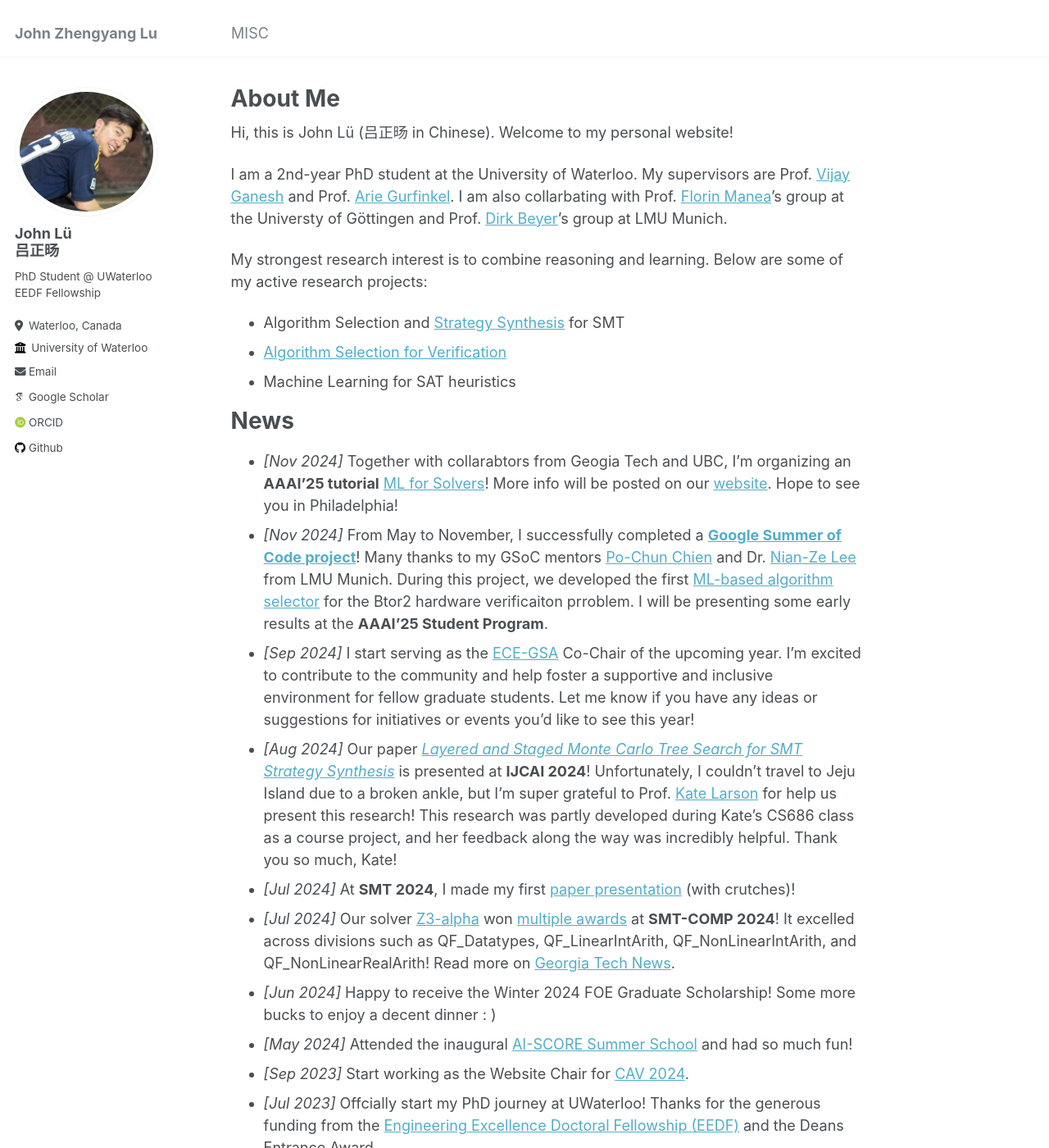
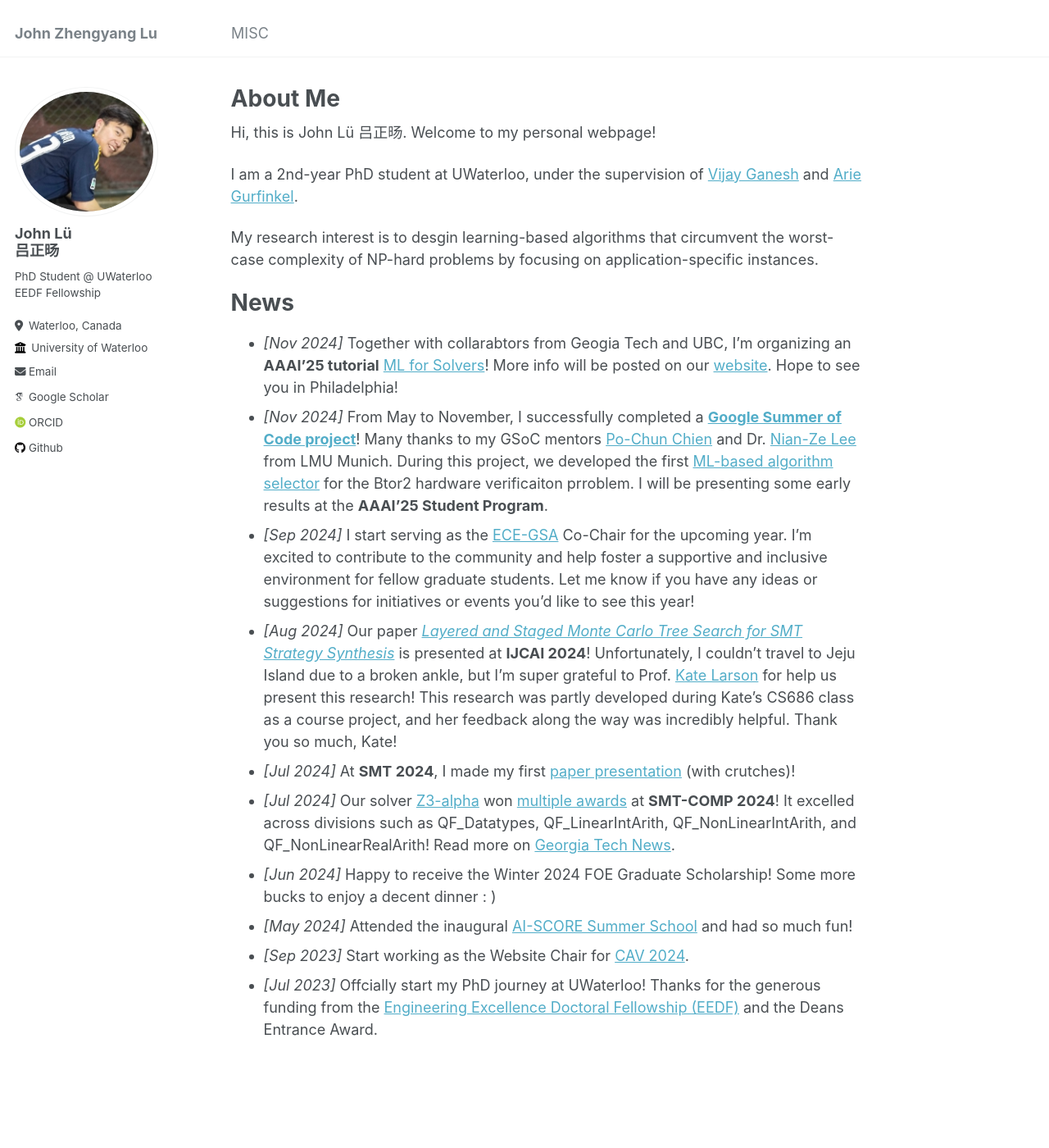
Before and after one commit to JohnLyu2/johnlyu2.github.io, a Jekyll site: the page built from _pages/about.md, in a window 1280 px wide and 1400 px high. Shown: the whole window at 82% size. Built offline with Jekyll 4.4.1, drawn with Linux system fonts in a browser that asks for light colours; some web fonts are replaced.

Commit message:
revise about me and update aaai tutorial as completed

```diff
--- a/_pages/about.md
+++ b/_pages/about.md
@@ -7,21 +7,30 @@ redirect_from:
   - /about.html
 ---
 
-Hi, this is John Lü (吕正旸 in Chinese). Welcome to my personal website!
+Hi, this is John Lü 吕正旸. Welcome to my personal webpage!
 
-I am a 2nd-year PhD student at the University of Waterloo. My supervisors are Prof. [Vijay Ganesh](https://vganesh1.github.io/) and Prof. [Arie Gurfinkel](https://arieg.bitbucket.io/). I am also collarbating with Prof. [Florin Manea](https://flmanea.blogspot.com/)'s group at the Universty of Göttingen and Prof. [Dirk Beyer](https://www.sosy-lab.org/)'s group at LMU Munich.
+I am a 2nd-year PhD student at UWaterloo, under the supervision of
+[Vijay Ganesh](https://vganesh1.github.io/) and [Arie Gurfinkel](https://arieg.bitbucket.io/).
 
-My strongest research interest is to combine reasoning and learning. Below are some of my active research projects:
+<!-- I am also collarbating with [Florin Manea](https://flmanea.blogspot.com/)'s group at the Universty of Göttingen
+and [Dirk Beyer](https://www.sosy-lab.org/)'s group at LMU Munich.  -->
 
-- Algorithm Selection and [Strategy Synthesis](https://www.ijcai.org/proceedings/2024/0211.pdf) for SMT
+My research interest is to desgin learning-based algorithms that circumvent the worst-case complexity
+of NP-hard problems by focusing on application-specific instances.
+
+<!-- - Algorithm Selection and [Strategy Synthesis](https://www.ijcai.org/proceedings/2024/0211.pdf) for SMT
 - [Algorithm Selection for Verification](https://summerofcode.withgoogle.com/programs/2024/projects/FGmF8gS3)
-- Machine Learning for SAT heuristics
+- Machine Learning for SAT heuristics -->
+
+<!-- Experiences
+====== -->
+
 
 News
 ======
 - *[Nov 2024]*  Together with collarabtors from Geogia Tech and UBC, I'm organizing an **AAAI'25 tutorial** [ML for Solvers](https://ml-for-solvers.github.io/)! More info will be posted on our [website](https://ml-for-solvers.github.io/). Hope to see you in Philadelphia!
 - *[Nov 2024]*  From May to November, I successfully completed a [**Google Summer of Code project**](https://summerofcode.withgoogle.com/programs/2024/projects/FGmF8gS3)! Many thanks to my GSoC mentors [Po-Chun Chien](https://www.sosy-lab.org/people/chien/) and Dr. [Nian-Ze Lee](https://nianzelee.github.io/) from LMU Munich. During this project, we developed the first [ML-based algorithm selector](https://gitlab.com/sosy-lab/software/btor2-select) for the Btor2 hardware verificaiton prroblem. I will be presenting some early results at the **AAAI'25 Student Program**.
-- *[Sep 2024]*  I start serving as the [ECE-GSA](https://uwaterloo.ca/electrical-computer-engineering-graduate-student-association/) Co-Chair of the upcoming year. I’m excited to contribute to the community and help foster a supportive and inclusive environment for fellow graduate students. Let me know if you have any ideas or suggestions for initiatives or events you’d like to see this year!
+- *[Sep 2024]*  I start serving as the [ECE-GSA](https://uwaterloo.ca/electrical-computer-engineering-graduate-student-association/) Co-Chair for the upcoming year. I’m excited to contribute to the community and help foster a supportive and inclusive environment for fellow graduate students. Let me know if you have any ideas or suggestions for initiatives or events you’d like to see this year!
 - *[Aug 2024]*  Our paper *[Layered and Staged Monte Carlo Tree Search for SMT Strategy Synthesis](https://www.ijcai.org/proceedings/2024/0211.pdf)* is presented at **IJCAI 2024**! Unfortunately, I couldn't travel to Jeju Island due to a broken ankle, but I'm super grateful to Prof. [Kate Larson](https://cs.uwaterloo.ca/~klarson/index.html) for help us present this research! This research was partly developed during Kate's CS686 class as a course project, and her feedback along the way was incredibly helpful. Thank you so much, Kate!
 - *[Jul 2024]*  At **SMT 2024**, I made my first [paper presentation](https://easychair.org/smart-slide/slide/p8zq#) (with crutches)!
 - *[Jul 2024]*  Our solver [Z3-alpha](https://github.com/JohnLyu2/z3alpha) won [multiple awards](https://drive.google.com/file/d/1dEeJFfzjJz4vp-mU5XiGnR-hHJdsU1QZ/view?usp=sharing) at **SMT-COMP 2024**! It excelled across divisions such as QF_Datatypes, QF_LinearIntArith, QF_NonLinearIntArith, and QF_NonLinearRealArith! Read more on [Georgia Tech News](https://research.gatech.edu/award-winning-software-tool-uses-innovative-approach).
```
